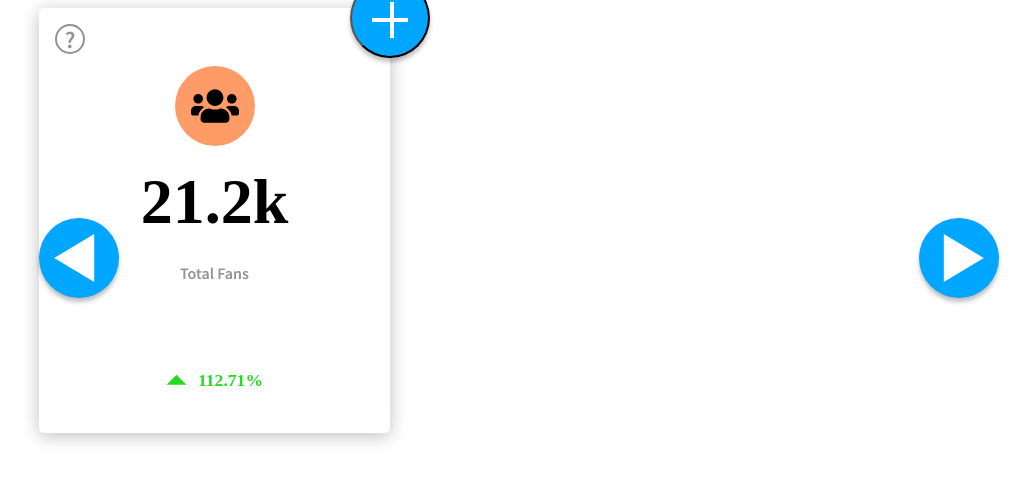
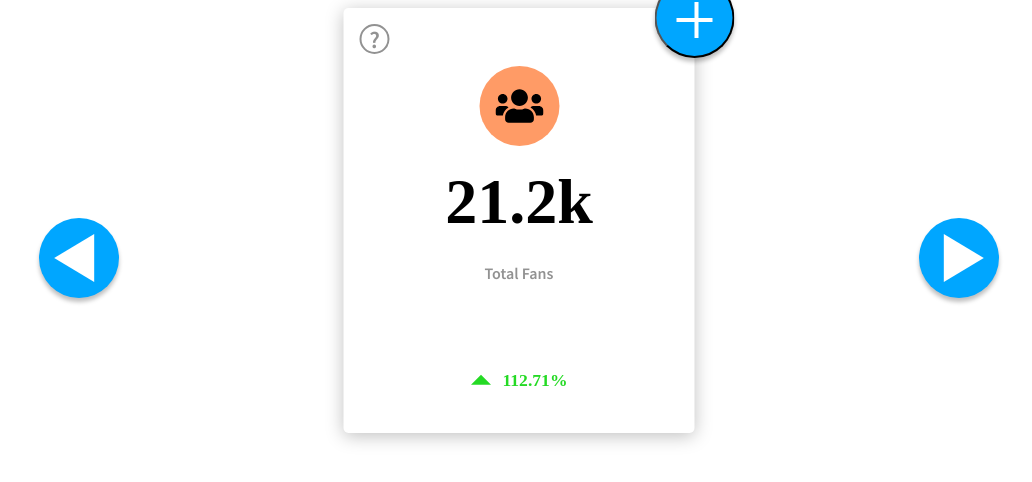
Before and after one commit to codymjarrett/Bandwagon-Fan-Club-Project, a React (Create React App) app: page / in a window 1280 px wide. Shown: the top 482 px of the page, without its empty margins (121-1153 px from the left). Built offline with nearby package versions, Linux system fonts and the light colour scheme.

Commit message:
quick clean up and refactoring

```diff
--- a/src/App.js
+++ b/src/App.js
@@ -1,25 +1,11 @@
 import React, { useState, useEffect } from "react";
 import styled, { ThemeProvider } from "styled-components";
-
 
 import Card from "./Components/Card";
 import NextButton from "./Components/NextButton";
 import PrevButton from "./Components/PrevButton";
 
-const colorPalette = {
-  $Primary: "#FF5800",
-  $PrimaryVariant: "#FF9B66",
-  $Black: "101010",
-  $Blue: "#00A6FF",
-  $White: "#fff",
-  $Grey: "#929292",
-  $Green: "#24DA24"
-};
-
-const Fonts = {
-  $Futura: "Futura",
-  $SourceSansPro: "Source Sans Pro"
-};
+import { colorPalette, Fonts } from "./Theme/Theme"
 
 const SiteWrapper = styled.div`
   width: 960px;
@@ -32,8 +18,6 @@ const WidgetWrapper = styled.div`
   height: 500px;
 `;
 function App() {
-  const [activeCard, setActiveCard] = useState([]);
-  const [currentCardIdx, setCurrentCardIdx] = useState(0);
   const [data, setData] = useState({
     activeCard: {
       id: 1,
@@ -41,8 +25,7 @@ function App() {
         "M96 224c35.3 0 64-28.7 64-64s-28.7-64-64-64-64 28.7-64 64 28.7 64 64 64zm448 0c35.3 0 64-28.7 64-64s-28.7-64-64-64-64 28.7-64 64 28.7 64 64 64zm32 32h-64c-17.6 0-33.5 7.1-45.1 18.6 40.3 22.1 68.9 62 75.1 109.4h66c17.7 0 32-14.3 32-32v-32c0-35.3-28.7-64-64-64zm-256 0c61.9 0 112-50.1 112-112S381.9 32 320 32 208 82.1 208 144s50.1 112 112 112zm76.8 32h-8.3c-20.8 10-43.9 16-68.5 16s-47.6-6-68.5-16h-8.3C179.6 288 128 339.6 128 403.2V432c0 26.5 21.5 48 48 48h288c26.5 0 48-21.5 48-48v-28.8c0-63.6-51.6-115.2-115.2-115.2zm-223.7-13.4C161.5 263.1 145.6 256 128 256H64c-35.3 0-64 28.7-64 64v32c0 17.7 14.3 32 32 32h65.9c6.3-47.4 34.9-87.3 75.2-109.4z",
       title: "Total Fans",
       data: "21.2k",
-      growthRate: "112.71%",
-      // isCurrent: !isCardCurrent
+      growthRate: "112.71%"
     },
     cards: [
       {
@@ -51,8 +34,7 @@ function App() {
           "M96 224c35.3 0 64-28.7 64-64s-28.7-64-64-64-64 28.7-64 64 28.7 64 64 64zm448 0c35.3 0 64-28.7 64-64s-28.7-64-64-64-64 28.7-64 64 28.7 64 64 64zm32 32h-64c-17.6 0-33.5 7.1-45.1 18.6 40.3 22.1 68.9 62 75.1 109.4h66c17.7 0 32-14.3 32-32v-32c0-35.3-28.7-64-64-64zm-256 0c61.9 0 112-50.1 112-112S381.9 32 320 32 208 82.1 208 144s50.1 112 112 112zm76.8 32h-8.3c-20.8 10-43.9 16-68.5 16s-47.6-6-68.5-16h-8.3C179.6 288 128 339.6 128 403.2V432c0 26.5 21.5 48 48 48h288c26.5 0 48-21.5 48-48v-28.8c0-63.6-51.6-115.2-115.2-115.2zm-223.7-13.4C161.5 263.1 145.6 256 128 256H64c-35.3 0-64 28.7-64 64v32c0 17.7 14.3 32 32 32h65.9c6.3-47.4 34.9-87.3 75.2-109.4z",
         title: "Total Fans",
         data: "21.2k",
-      growthRate: "112.71%",
-      // isCurrent: !isCardCurrent
+        growthRate: "112.71%"
       },
       {
         id: 2,
@@ -60,8 +42,7 @@ function App() {
           "M96 224c35.3 0 64-28.7 64-64s-28.7-64-64-64-64 28.7-64 64 28.7 64 64 64zm448 0c35.3 0 64-28.7 64-64s-28.7-64-64-64-64 28.7-64 64 28.7 64 64 64zm32 32h-64c-17.6 0-33.5 7.1-45.1 18.6 40.3 22.1 68.9 62 75.1 109.4h66c17.7 0 32-14.3 32-32v-32c0-35.3-28.7-64-64-64zm-256 0c61.9 0 112-50.1 112-112S381.9 32 320 32 208 82.1 208 144s50.1 112 112 112zm76.8 32h-8.3c-20.8 10-43.9 16-68.5 16s-47.6-6-68.5-16h-8.3C179.6 288 128 339.6 128 403.2V432c0 26.5 21.5 48 48 48h288c26.5 0 48-21.5 48-48v-28.8c0-63.6-51.6-115.2-115.2-115.2zm-223.7-13.4C161.5 263.1 145.6 256 128 256H64c-35.3 0-64 28.7-64 64v32c0 17.7 14.3 32 32 32h65.9c6.3-47.4 34.9-87.3 75.2-109.4z",
         title: "Total Events",
         data: "15",
-      growthRate: null,
-      // isCurrent: isCardCurrent
+        growthRate: null
       },
       {
         id: 3,
@@ -69,8 +50,7 @@ function App() {
           "M96 224c35.3 0 64-28.7 64-64s-28.7-64-64-64-64 28.7-64 64 28.7 64 64 64zm448 0c35.3 0 64-28.7 64-64s-28.7-64-64-64-64 28.7-64 64 28.7 64 64 64zm32 32h-64c-17.6 0-33.5 7.1-45.1 18.6 40.3 22.1 68.9 62 75.1 109.4h66c17.7 0 32-14.3 32-32v-32c0-35.3-28.7-64-64-64zm-256 0c61.9 0 112-50.1 112-112S381.9 32 320 32 208 82.1 208 144s50.1 112 112 112zm76.8 32h-8.3c-20.8 10-43.9 16-68.5 16s-47.6-6-68.5-16h-8.3C179.6 288 128 339.6 128 403.2V432c0 26.5 21.5 48 48 48h288c26.5 0 48-21.5 48-48v-28.8c0-63.6-51.6-115.2-115.2-115.2zm-223.7-13.4C161.5 263.1 145.6 256 128 256H64c-35.3 0-64 28.7-64 64v32c0 17.7 14.3 32 32 32h65.9c6.3-47.4 34.9-87.3 75.2-109.4z",
         title: "Total Sales",
         data: "38.6k",
-      growthRate: "34.47%",
-      // isCurrent: isCardCurrent
+        growthRate: "34.47%"
       },
       {
         id: 4,
@@ -78,58 +58,52 @@ function App() {
           "M96 224c35.3 0 64-28.7 64-64s-28.7-64-64-64-64 28.7-64 64 28.7 64 64 64zm448 0c35.3 0 64-28.7 64-64s-28.7-64-64-64-64 28.7-64 64 28.7 64 64 64zm32 32h-64c-17.6 0-33.5 7.1-45.1 18.6 40.3 22.1 68.9 62 75.1 109.4h66c17.7 0 32-14.3 32-32v-32c0-35.3-28.7-64-64-64zm-256 0c61.9 0 112-50.1 112-112S381.9 32 320 32 208 82.1 208 144s50.1 112 112 112zm76.8 32h-8.3c-20.8 10-43.9 16-68.5 16s-47.6-6-68.5-16h-8.3C179.6 288 128 339.6 128 403.2V432c0 26.5 21.5 48 48 48h288c26.5 0 48-21.5 48-48v-28.8c0-63.6-51.6-115.2-115.2-115.2zm-223.7-13.4C161.5 263.1 145.6 256 128 256H64c-35.3 0-64 28.7-64 64v32c0 17.7 14.3 32 32 32h65.9c6.3-47.4 34.9-87.3 75.2-109.4z",
         title: "Active Tickets",
         data: "958",
-      growthRate: "23.59%",
-      // isCurrent: isCardCurrent
+        growthRate: "23.59%"
       }
     ]
   });
 
-const { id, title, svg, growthRate } = data.activeCard;
-
-  useEffect(() => {
-    // const initialObjectWithIsCurrent = data.filter(i => i.isCurrent);
-    // console.log(initialObjectWithIsCurrent)
-    // console.log(data[0])
-    // setActiveCard(initialObjectWithIsCurrent)
-    // setActiveCard(data[0]);
-
-    // const something = data.slice(0, 1);
-    // console.log(something);
-    // setActiveCard(something);
-    // setActiveCard(data)
-
-
-    console.log(data)
-  }, []);
-
-  // let cardsRef = useRef();
-  // cards[cards.lenth - 1];
-  // const [notCurrent, setNotCurrent] = useState("notCurrent");
-
   const runPrevButton = () => {
+    //  get index of the current active card
     const index = data.activeCard.id - 1;
+    // calculate the length of the cards array
     const length = data.cards.length - 1;
+    // set the active card variable
     let activeCard;
 
-    index === 0 ? activeCard = data.cards[length] : activeCard = data.cards[index - 1];
+    // if index is 0 (at the end of the array)
+    index === 0
+      ? // active card = last card in the array
+        (activeCard = data.cards[length])
+      : //  else active card = previous card in the array
+        (activeCard = data.cards[index - 1]);
 
+    // set state based on the conditional
     setData(prevData => {
-      return {...prevData, activeCard }
-    })
+      return { ...prevData, activeCard };
+    });
   };
 
   const runNextButton = () => {
+    //  get index of the current active card
+
     const index = data.activeCard.id;
+    // set the active card variable to the card in data with the index of the active card
+    // (the next card after the active in the data array)
     let activeCard = data.cards[index];
 
+    // if active card is essentially at the last index (returns undefined)
     if (activeCard === undefined) {
+      // then active card is the card in the first index
       activeCard = data.cards[0];
     }
+    // set state based on the conditional
+    setData(prevData => {
+      return { ...prevData, activeCard };
+    });
+  };
 
-    setData(prevData => {
-      return {...prevData, activeCard }
-    })
-  };
+  const { id, title, svg, growthRate } = data.activeCard;
 
   return (
     <ThemeProvider theme={colorPalette}>
@@ -144,7 +118,6 @@ const { id, title, svg, growthRate } = data.activeCard;
               growthRate={growthRate}
             />
           </WidgetWrapper>
-
           <PrevButton handlePrevButton={runPrevButton} />
           <NextButton handleNextButton={runNextButton} />
         </SiteWrapper>
--- a/src/Components/Card.js
+++ b/src/Components/Card.js
@@ -1,7 +1,6 @@
 import React from "react";
 import styled from "styled-components";
 
-// import CardContainer from "./CardContainer";
 import Action from "./Action";
 import Helper from "./Helper";
 import Icon from "./Icon";
@@ -16,32 +15,19 @@ const Base = styled.div`
   border-radius: 5px;
   background-color: ${props => props.theme.$White};
   position: relative;
-  ${'' /* margin: 2rem auto; */}
-  ${'' /* position: absolute; */}
-  ${'' /* opacity: 1;  */}
-  ${'' /* display: inline-block; */}
-  ${'' /* left: 50%;
-  transform: translateX(-50%); */}
-}
-
-  ${'' /* ${({ isActive }) =>
-    isActive &&
-    `
-  opacity: 1;
   left: 50%;
   transform: translateX(-50%);
-  `} */}
 `;
 
 const Card = ({ title, svg, data, growthRate }) => {
   return (
     <Base>
-        <Action />
-        <Helper />
-        <Icon svg={svg}/>
-        <Data data={data}/>
-        <Title title={title}/>
-        <Growth growthRate={growthRate} />
+      <Action />
+      <Helper />
+      <Icon svg={svg} />
+      <Data data={data} />
+      <Title title={title} />
+      <Growth growthRate={growthRate} />
     </Base>
   );
 };
--- a/src/Components/Icon.js
+++ b/src/Components/Icon.js
@@ -1,9 +1,7 @@
 import React from "react";
 import styled from "styled-components";
 
-const IconWrapper = styled.div`
-  position: relative;
-`;
+
 
 const IconBackground = styled.div`
   background: ${props => props.theme.$PrimaryVariant};
@@ -41,7 +39,6 @@ const Icon = ({ svg }) => {
         <path d={svg} />
       </SVG>
     </IconBackground>
-    // </IconWrapper>
   );
 };
 
--- /dev/null
+++ b/src/Theme/Theme.js
@@ -0,0 +1,14 @@
+export const colorPalette = {
+    $Primary: "#FF5800",
+    $PrimaryVariant: "#FF9B66",
+    $Black: "101010",
+    $Blue: "#00A6FF",
+    $White: "#fff",
+    $Grey: "#929292",
+    $Green: "#24DA24"
+  };
+
+  export const Fonts = {
+    $Futura: "Futura",
+    $SourceSansPro: "Source Sans Pro"
+  };
```
Lines whose indentation alone changed are shown as unchanged.
